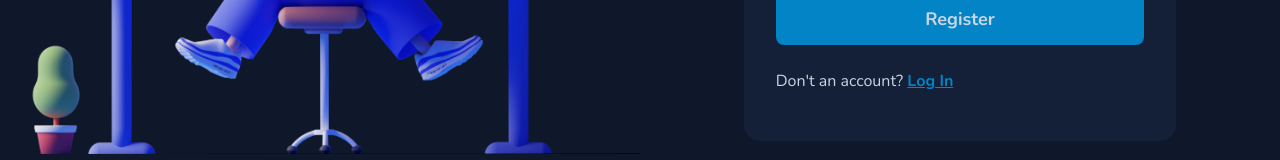
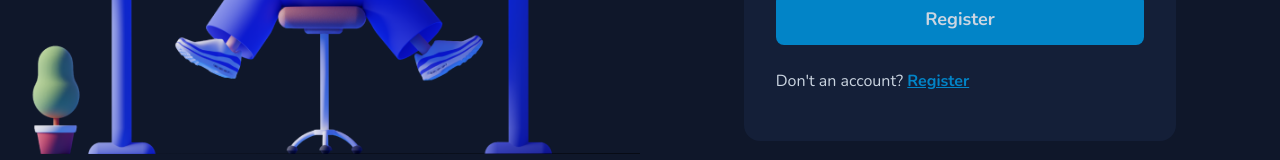
Before and after one commit to ashidiqidimas/blog-fullstack, a React (Create React App) app in the folder frontend/: page /login in a window 1280 px wide. Shown: the part 491-651 px from the top of the page. Built offline with nearby package versions, Linux system fonts and the light colour scheme.

Commit message:
finished login page

```diff
--- a/frontend/package.json
+++ b/frontend/package.json
@@ -8,6 +8,7 @@
     "@testing-library/user-event": "^13.5.0",
     "axios": "^0.27.2",
     "react": "^18.2.0",
+    "react-cookie": "^4.1.1",
     "react-dom": "^18.2.0",
     "react-router": "^6.3.0",
     "react-router-dom": "^6.3.0",
--- a/frontend/src/pages/LoginPage.jsx
+++ b/frontend/src/pages/LoginPage.jsx
@@ -2,9 +2,11 @@ import AuthInput from "../components/AuthInput";
 import {Link, useNavigate} from "react-router-dom";
 import {useState} from "react";
 import axios from "axios";
+import {useCookies} from "react-cookie";
 
 export default function LoginPage() {
   const [values, setValues] = useState();
+  const [_, setCookies] = useCookies(["accessToken"]);
   const navigate = useNavigate();
 
   const handleOnChange = (e) => {
@@ -16,8 +18,10 @@ export default function LoginPage() {
     e.preventDefault();
     console.log(values);
     axios
-      .post("http://localhost:8000/user/register", values)
+      .post("http://localhost:8000/auth/login", values)
       .then((res) => {
+        const { accessToken } = res.data;
+        setCookies("accessToken", accessToken, { maxAge: 60000 });
         navigate("/");
       })
       .catch((err) => alert("Error with " + err));
@@ -34,9 +38,11 @@ export default function LoginPage() {
             Log In to Continue
           </p>
           <form onSubmit={handleSubmit} className={"flex flex-col gap-y-4 mt-4"}>
-            <AuthInput label={"Email"} type={"email"} placeholder={"example@mail.com"} name={"email"}
+            <AuthInput label={"Email"} type={"email"} placeholder={"example@mail.com"}
+                       name={"email"}
                        onChange={handleOnChange} />
-            <AuthInput label={"Password"} type={"password"} placeholder={"password"} name={"password"}
+            <AuthInput label={"Password"} type={"password"} placeholder={"password"}
+                       name={"password"}
                        onChange={handleOnChange} />
             <div className={"mt-4"}>
               <button
@@ -48,8 +54,8 @@ export default function LoginPage() {
             </div>
           </form>
           <div className={"text-primary-text mt-2"}>
-            Don't an account? <Link to={"/login"}><span
-            className={"text-sky-600 underline font-bold"}>Log In</span></Link>
+            Don't an account? <Link to={"/register"}><span
+            className={"text-sky-600 underline font-bold"}>Register</span></Link>
           </div>
         </div>
       </div>
```
Also changed, not shown: 1 other file (tests, documents, lock files or other folders).
